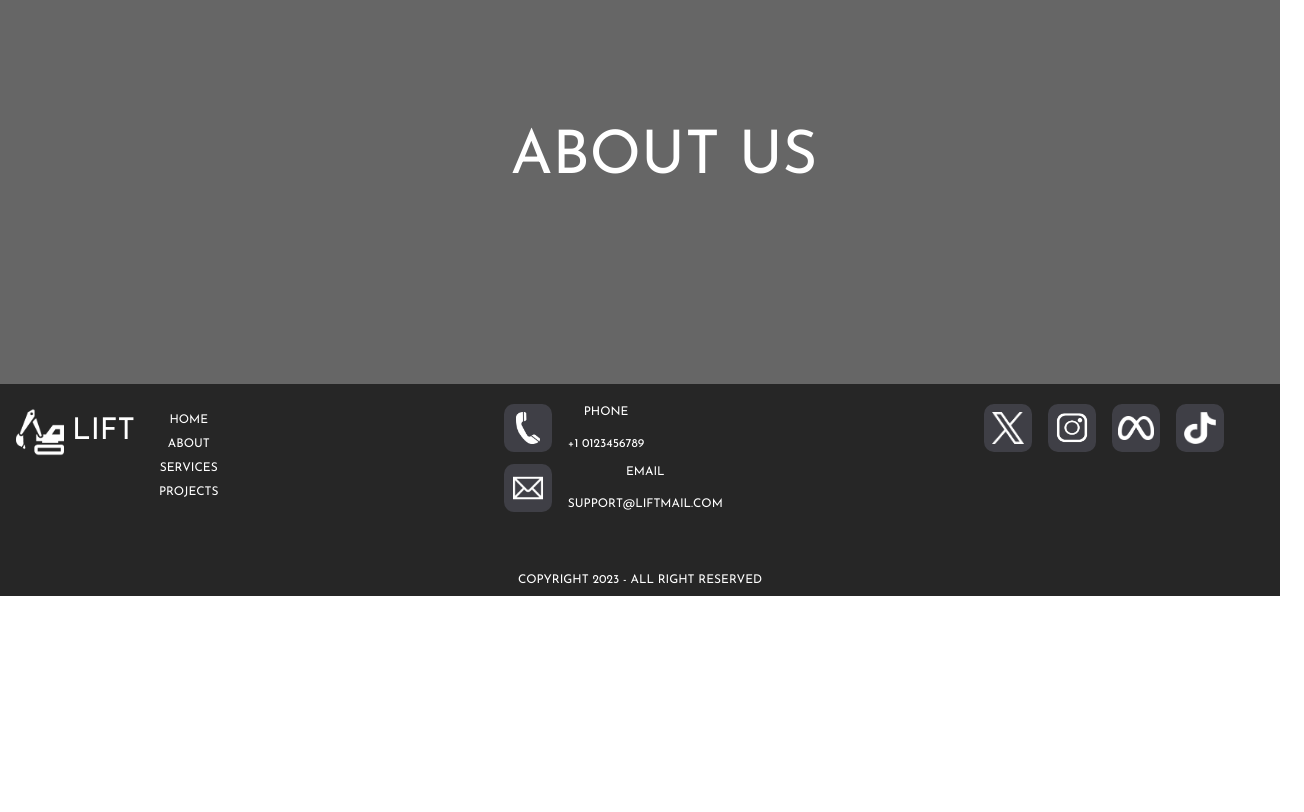
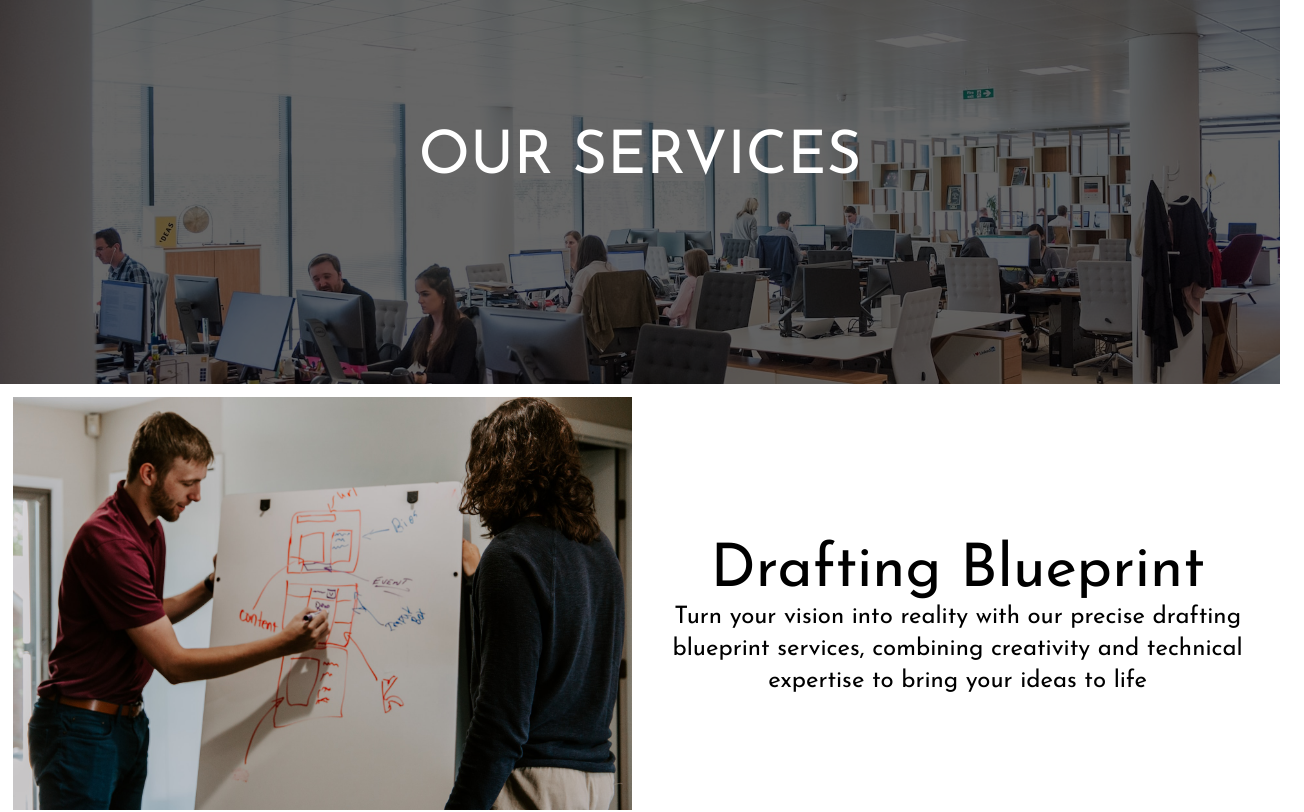
Before and after one commit to durianbeetroot/lift-app, a React (Create React App) app: page /services in a window 1280 px wide. Shown: the part 80-892 px from the top of the page, 1304 px wide, since content can reach past the window. Before the commit the page ends 800 px from the top, so only its background shows below. Built offline with nearby package versions, Linux system fonts and the light colour scheme.

Commit message:
added service page

```diff
--- a/src/pages/Services.js
+++ b/src/pages/Services.js
@@ -1,13 +1,64 @@
 import Header from './Header';
 import Footer from './Footer';
 
+import services from './img/service1.jpg';
+
+import sv_blueprint from './img/sv_blueprint.jpg';
+
 function Services(){
     return (
-        <div>
+        <div className="overflow-hidden">
             <Header/>
             <div className="w-full h-96 relative">
+                <img className="w-full h-96 object-cover absolute" src={services} />
                 <div className="w-full h-96 bg-black bg-opacity-60 absolute" />
-                <div className="w-full flex justify-center mt-32 absolute text-white mx-6 text-4xl lg:text-6xl">ABOUT US</div>
+                <div className="w-full flex justify-center mt-32 absolute text-white text-4xl lg:text-6xl">OUR SERVICES</div>
+            </div>
+            <div className="w-[98%] ml-[1%] mt-[1%] mb-[1%] relative">
+                <div className="grid grid-cols-2 gap-4">
+                    <div className="">
+                        <img className="h-full w-full" src={sv_blueprint}></img>
+                    </div>
+                    <div className="mt-36">
+                        <div className="flex justify-center text-black text-6xl"> Drafting Blueprint </div>
+                        <div className="flex justify-center text-black text-2xl "> Turn your vision into reality with our precise drafting blueprint services, combining creativity and technical expertise to bring your ideas to life </div>
+                    </div>
+                    <div className="mt-36">
+                        <div className="flex justify-center text-black text-6xl"> Drafting Blueprint </div>
+                        <div className="flex justify-center text-black text-2xl "> Turn your vision into reality with our precise drafting blueprint services, combining creativity and technical expertise to bring your ideas to life </div>
+                    </div>
+                    <div className="">
+                        <img className="h-full w-full" src={sv_blueprint}></img>
+                    </div>
+                    <div className="">
+                        <img className="h-full w-full" src={sv_blueprint}></img>
+                    </div>
+                    <div className="mt-36">
+                        <div className="flex justify-center text-black text-6xl"> Drafting Blueprint </div>
+                        <div className="flex justify-center text-black text-2xl "> Turn your vision into reality with our precise drafting blueprint services, combining creativity and technical expertise to bring your ideas to life </div>
+                    </div>
+                    <div className="mt-36">
+                        <div className="flex justify-center text-black text-6xl"> Drafting Blueprint </div>
+                        <div className="flex justify-center text-black text-2xl "> Turn your vision into reality with our precise drafting blueprint services, combining creativity and technical expertise to bring your ideas to life </div>
+                    </div>
+                    <div className="">
+                        <img className="h-full w-full" src={sv_blueprint}></img>
+                    </div>
+                    <div className="">
+                        <img className="h-full w-full" src={sv_blueprint}></img>
+                    </div>
+                    <div className="mt-36">
+                        <div className="flex justify-center text-black text-6xl"> Drafting Blueprint </div>
+                        <div className="flex justify-center text-black text-2xl "> Turn your vision into reality with our precise drafting blueprint services, combining creativity and technical expertise to bring your ideas to life </div>
+                    </div>
+                    <div className="mt-36">
+                        <div className="flex justify-center text-black text-6xl"> Drafting Blueprint </div>
+                        <div className="flex justify-center text-black text-2xl "> Turn your vision into reality with our precise drafting blueprint services, combining creativity and technical expertise to bring your ideas to life </div>
+                    </div>
+                    <div className="">
+                        <img className="h-full w-full" src={sv_blueprint}></img>
+                    </div>
+                </div>
             </div>
             <Footer/>
         </div>
```
Also changed, not shown: src/pages/img/sv_blueprint.jpg (added).
